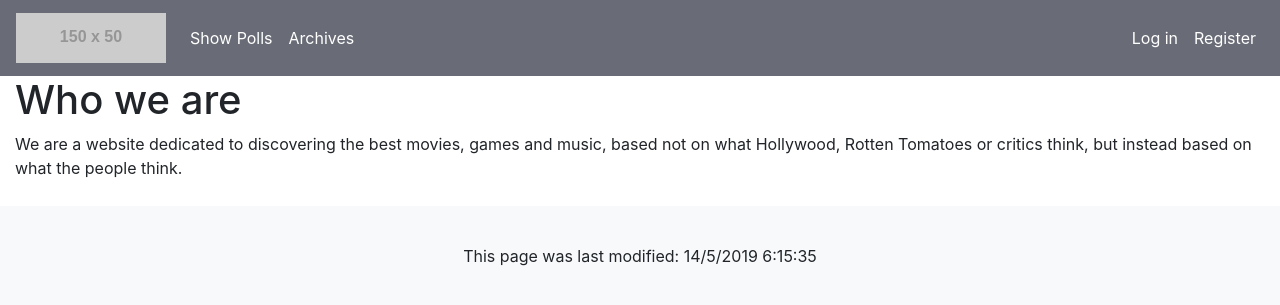
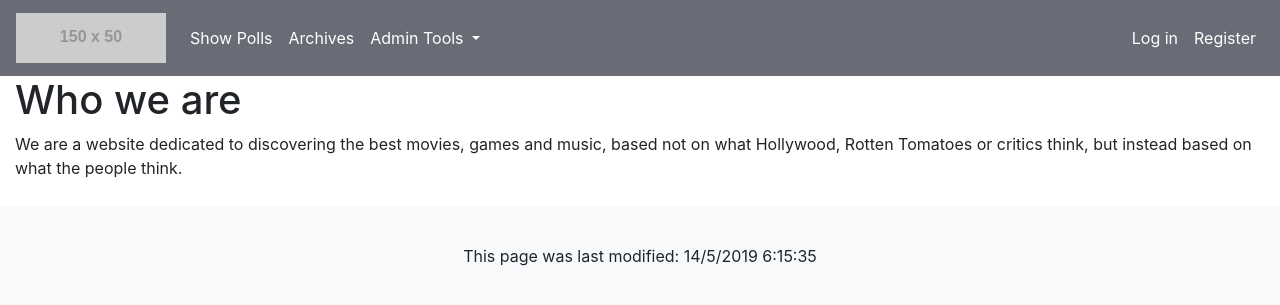
Before and after one commit to conor-smith/3403Project, a Flask app: page /about_us in a window 1280 px wide. Shown: the top 305 px of the page. Run offline with Flask 2, Linux system fonts and the light colour scheme; the visitor is signed in with stand-in values (Sample User, id 1); data comes from the database, SQL or seed files in the repository; some libraries are stand-ins or nearby versions.

Commit message:
Partial completion of admin access and fixed /register redirects if already logged in.

```diff
--- a/app/__init__.py
+++ b/app/__init__.py
@@ -3,11 +3,13 @@
 from flask_sqlalchemy import SQLAlchemy
 from flask_migrate import Migrate
 from flask_login import LoginManager
+from flask_admin import Admin
 
 app = Flask(__name__)
 app.config.from_object(Config)
 db = SQLAlchemy(app)
 migrate = Migrate(app, db)
 login = LoginManager(app)
+admin = Admin(app)
 
 from app import routes, models
--- a/app/forms.py
+++ b/app/forms.py
@@ -32,6 +32,7 @@
 # TODO complete other variables automatically e.g. creator, timestamp, etc.
 # TODO validation checking for fields e.g. make sure name makes sense, or genre exists, etc.
 class CreatePollForm(FlaskForm):
+    #creator =
     name = StringField("name", validators=[InputRequired()],
         render_kw={"placeholder": "Name"})
     mtype = SelectField("Media Type",
--- a/app/routes.py
+++ b/app/routes.py
@@ -1,8 +1,9 @@
-from flask import render_template, redirect, url_for, flash
-from app import app, db
-from app.forms import LoginForm, RegistrationForm
+from flask import render_template, redirect, url_for, flash, request
+from app import app, db, admin
+from app.forms import LoginForm, RegistrationForm, CreatePollForm
 from flask_login import current_user, login_user, logout_user
-from app.models import User
+from app.models import User, Poll, Media
+from flask_admin.contrib.sqla import ModelView
 
 @app.route('/')
 @app.route('/front')
@@ -36,7 +37,11 @@
 @app.route('/register', methods=['GET', 'POST'])
 def register():
     if current_user.is_authenticated:
-        return redirect(url_for('index'))
+        flash('You are already logged in')
+        if request.referrer is None:
+            return redirect(url_for("front"))
+        else:
+            return redirect(request.referrer)
     form = RegistrationForm()
     if form.validate_on_submit():
         user = User(username=form.username.data)
@@ -66,6 +71,19 @@
 def user_details():
     return render_template("user_details.html")
 
+class AdminView(ModelView):
+    def is_accessible(self):
+        return current_user.admin
+
+    def inaccessible_callback(self, name, **kwargs):
+        # redirect to login page if user doesn't have access
+        flash("Login required")
+        return redirect(url_for('login', next=request.url))
+
+admin.add_view(AdminView(User, db.session))
+admin.add_view(AdminView(Poll, db.session))
+admin.add_view(AdminView(Media, db.session))
+
 # SUPER ADMIN/ADMIN #if id=1
 # @app.route('/new_admin', methods=[POST]) # new account or upgrade user
 
--- /dev/null
+++ b/app/templates/admin/index.html
@@ -0,0 +1,5 @@
+{% extends 'admin/master.html' %}
+
+{% block body %}
+  <h2>Welcome to the Admin Dashboard</h2>
+{% endblock %}
--- a/app/templates/base.html
+++ b/app/templates/base.html
@@ -35,7 +35,7 @@
         <li class = "nav-item">
           <a class = "nav-link" href="#">Archives</a> <!-- TODO make this page -->
         </li>
-        {% if user and not user.is_anonymous and user.isAdmin %}
+        {% if current_user and not current_user.is_anonymous and current_user.admin %}
           <li class = "nav-item dropdown">
             <a class = "nav-link dropdown-toggle" href = "#" id = "navbardrop" data-toggle = "dropdown">
               Admin Tools
@@ -43,7 +43,7 @@
 
             <div class = "dropdown-menu">
               <a class = "dropdown-item" href="{{url_for('create_polls')}}">Create Polls</a> <!-- Admin only -->
-              <a class = "dropdown-item" href="{{url_for('user_details')}}">User Details</a> <!-- Admin only -->
+              <a class = "dropdown-item" href="{{url_for('admin.index')}}">User Details</a> <!-- Admin only -->
               <a class = "dropdown-item" href="{{url_for('modify_admins')}}">Modify Admins</a> <!-- Super admin only -->
             </div>
           </li>
```
Also changed, not shown: README.md.
